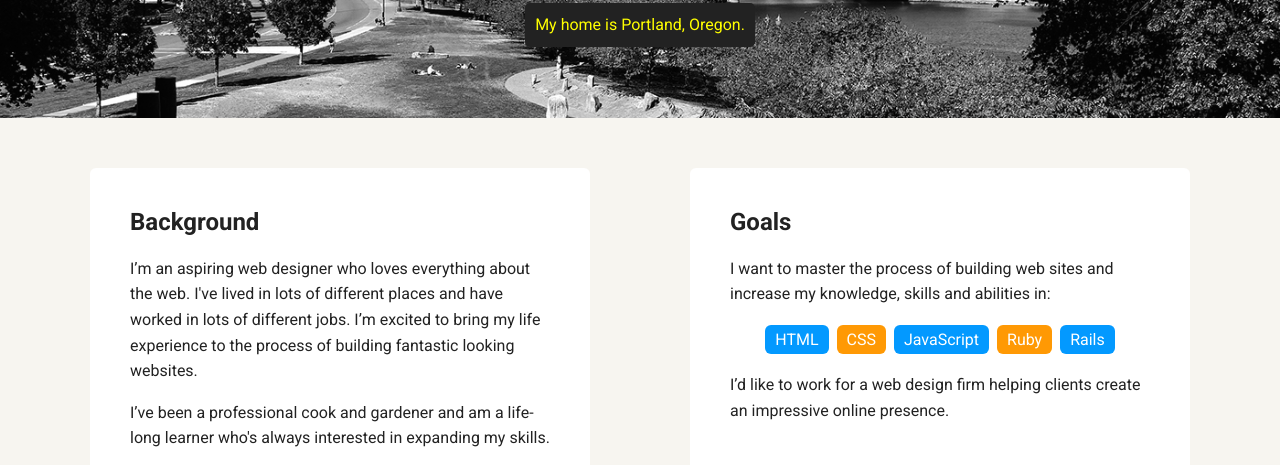
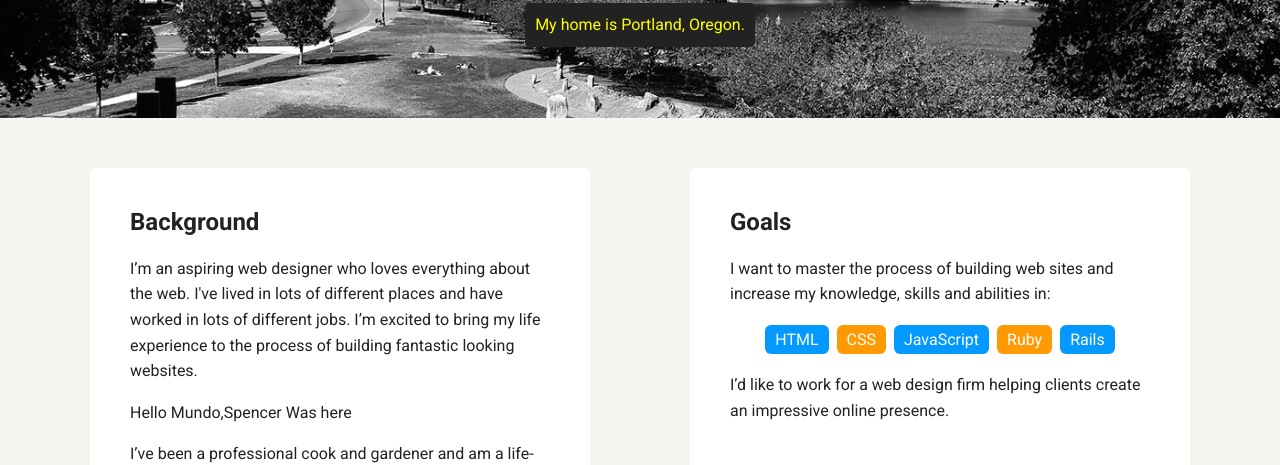
Before and after one commit to pinoycaster/Test, a plain HTML site: page index.html in a window 1280 px wide. Shown: the part 352-817 px from the top of the page. Drawn offline with Linux system fonts and the light colour scheme; a web font is replaced by a local one.

Commit message:
added my name for exercise purposes

```diff
--- a/index.html
+++ b/index.html
@@ -26,7 +26,7 @@
       <div class="card">
         <h2>Background</h2>
         <p>I’m an aspiring web designer who loves everything about the web. I've lived in lots of different places and have worked in lots of different jobs. I’m excited to bring my life experience to the process of building fantastic looking websites.</p>
-        <p>I’ve been a professional cook and gardener and am a life-long learner who's always interested in expanding my skills.</p>
+   <p>Hello Mundo,Spencer Was here </p>     <p>I’ve been a professional cook and gardener and am a life-long learner who's always interested in expanding my skills.</p>
       </div>
 
       <div class="card">
```
